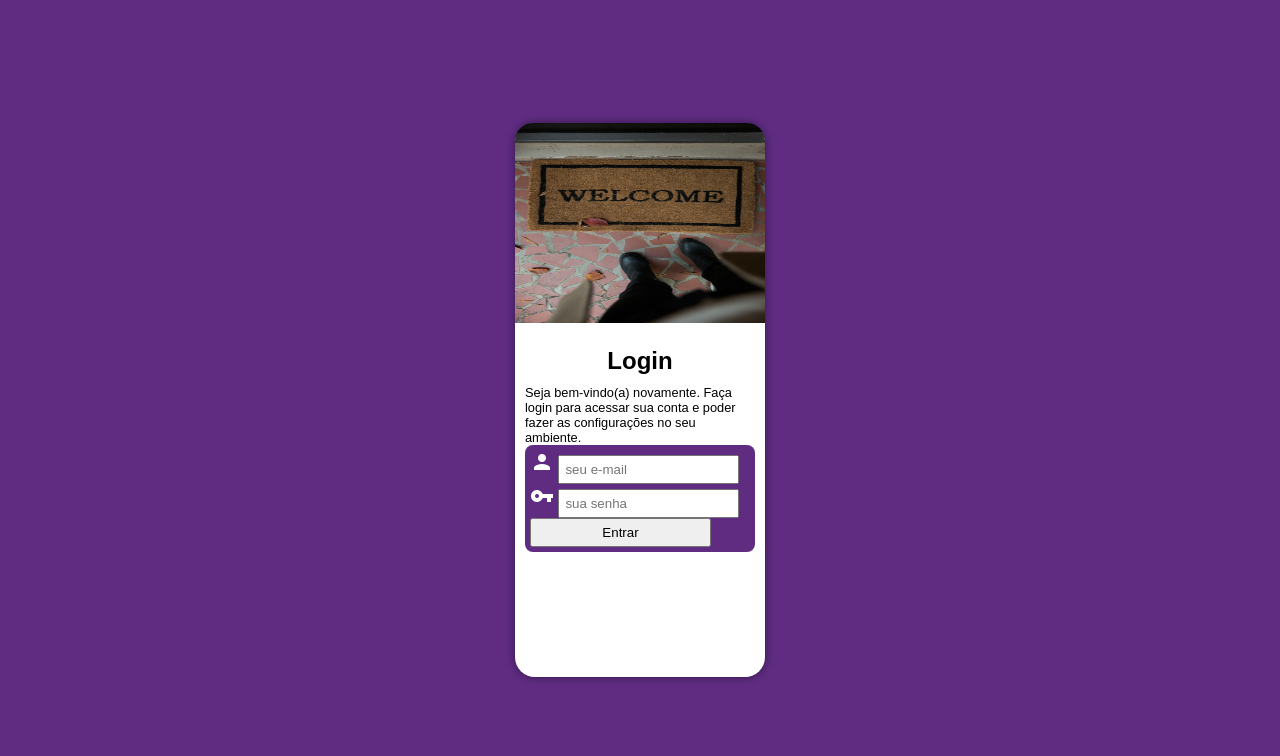
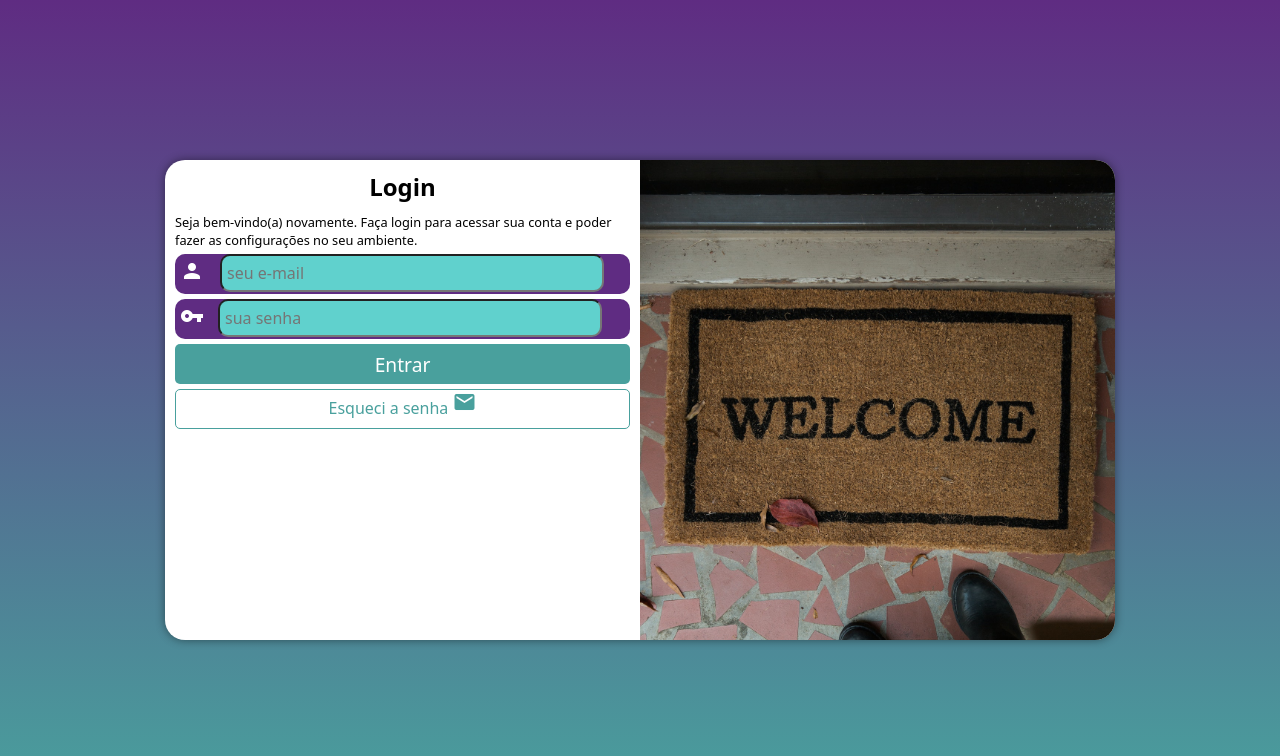
Before and after one commit to VictorMFL/projeto-login, a plain HTML site: page index.html in a window 1280 px wide. Drawn offline with Linux system fonts and the light colour scheme.

Commit message:
projeto login 70% feito por mim

```diff
--- /dev/null
+++ b/estilos/media-query.css
@@ -0,0 +1,72 @@
+@charset "UTF-8";
+
+/* Typical Device Breakpoints
+-----------------------------
+pequenas telas: até 600px
+Celular: de 600px até  768px
+Tablet: de 768px até 992px
+Desktop:de 992px até 1200px
+TV: acima de 1200px.
+*/
+
+
+@media screen and (min-width:768px) and (max-width:992px) {
+
+    body {
+        background-image: linear-gradient(to top, #49a09d, #5f2c82 );
+    }
+
+    section#login {
+        width: 80vw;
+    }
+
+    section#login > div#imagem {
+        float: left;
+        width: 30%;
+        height: 100%;
+    }
+
+    section#login > div#formulario {
+        float: right;
+        width: 70%;
+    }
+
+    input#iemail {
+        width: 48vw;
+    }
+
+    input#isenha {
+        width: 48vw;
+    }
+}
+
+@media screen and (min-width:992px) {
+
+    body {
+        background-image: linear-gradient(to top, #49a09d, #5f2c82 );
+    }
+
+    section#login {
+        width: 950px;
+        height: 60%;
+    }
+
+    section#login > div#imagem {
+        float: right;
+        width: 50%;
+        height: 100%;
+    }
+
+    section#login > div#formulario {
+        float: left;
+        width: 50%;
+    }
+
+    input#iemail {
+        width: 30vw;
+    }
+
+    input#isenha {
+        width: 30vw;
+    }
+}
--- a/estilos/style.css
+++ b/estilos/style.css
@@ -1,14 +1,4 @@
 @charset "UTF-8";
-
-
-/* Typical Device Breakpoints
------------------------------
-pequenas telas: até 600px
-Celular: de 600px até  768px
-Tablet: de 768px até 992px
-Desktop:de 992px até 1200px
-TV: acima de 1200px.
-*/
 
 
 /*
@@ -26,7 +16,7 @@ TV: acima de 1200px.
 * {
     margin: 0px;
     padding: 0px;
-    font-family: Arial, Helvetica, sans-serif;
+    font-family: system-ui, -apple-system, BlinkMacSystemFont, 'Segoe UI', Roboto, Oxygen, Ubuntu, Cantarell, 'Open Sans', 'Helvetica Neue', sans-serif;
     box-sizing: border-box;
 }
 
@@ -52,48 +42,117 @@ section {
 section#login {
     box-shadow: 0px 0px 10px rgb(0 0 0 / 45%);
     width: 250px;
+    height: 515px;
     position: absolute;
+    border-radius: 20px;
+    display: block;
     top: 50%;
     left: 50%;
+    overflow: hidden;
     transform: translate(-50%, -50%);
     background-color: white;
+    transition: width 0.3s, height 0.3s;
+    transition-timing-function: ease;
 }
 
-div > img {
+div#imagem {
+    background-image: url(../imagens/img-login.jpg);
     background-position: center top;
     height: 200px;
     width: 250px;
     background-size: cover;
-    border-top-left-radius: 18px;
-    border-top-right-radius: 18px;
+    display: block;
 }
 
 div#formulario {
     padding: 10px;
-    height: 350px;
+    display: block;
 }
 
 div > h1 {
     text-align: center;
-    padding: 10px;
+    margin-bottom: 10px;
 }
 
 div > p {
     font-size: 0.8em;
+    padding-bottom: 5px;
 }
 
-i{
+i#person {
     color: white;
+    width: 100%;
+    height: 40px;
+    background-color: var(--cor02);
+    padding: 5px;
+    border-radius: 10px;
+    display: inline-block;
+    margin-bottom: 5px;
 }
 
- form {
-    background-color: var(--cor02);
-    width: 230px;
+input#iemail {
+    height: 38px;
+    position: absolute;
+    width: 73%;
+    margin-top: 1px;
+    border-radius: 10px;
+    background-color:#60d1cd;
+    display: block;
+    margin-top: -45px;
+    margin-left: 45px;
     padding: 5px;
-    border-radius: 8px;
+    font-size: 1em;
 }
 
-input {
-    width: 181px;
+i#chave {
+    color: white;
+    width: 100%;
+    height: 40px;
+    background-color: var(--cor02);
     padding: 5px;
+    border-radius: 10px;
 }
+
+input#isenha {
+    height: 38px;
+    position: absolute;
+    width: 74%;
+    margin-top: -40px;
+    margin-left: 43px;
+    border-radius: 10px;
+    background-color:#60d1cd;
+    padding: 5px;
+    font-size: 1em;
+}
+
+input#entrar {
+    background-color: var(--cor01);
+    border: none;
+    width: 100%;
+    height: 40px;
+    border-radius: 5px;
+    color: white;
+    margin-top: 5px;
+    font-size: 1.2em;
+    cursor: pointer;
+}
+
+input#entrar:hover {
+    background-color: #214b49;
+}
+
+a {
+    display: block;
+    text-decoration: none;
+    color:var(--cor01) ;
+    border: 1px solid #49a09d;
+    width: 100%;
+    height: 40px;
+    margin-top: 5px;
+    border-radius: 5px;
+    text-align: center;
+}
+
+#mail {
+    display: inline-block;
+}
--- a/index.html
+++ b/index.html
@@ -6,23 +6,33 @@
     <meta name="viewport" content="width=device-width, initial-scale=1.0">
     <title>Projeto login</title>
     <link rel="stylesheet" href="estilos/style.css">
+    <link rel="stylesheet" href="estilos/media-query.css">
     <link rel="stylesheet" href="https://fonts.googleapis.com/icon?family=Material+Icons">
 </head>
 <body>
     <main>
         <section id="login">
             <div id="imagem">
-                <img src="imagens/img-login.jpg" alt="imagem-login">
+                <!--Aqui vai a imagem em css-->
             </div>
             <div id="formulario" class="campo">
                 <h1>Login</h1>
                 <p>Seja bem-vindo(a) novamente. Faça login para acessar sua conta e poder fazer as configurações no seu ambiente.</p>
+
                 <form action="login.php" method="post" autocomplete="on">
-                    <i class="material-icons">person</i>
+                    <label for="iemail">
+                    <i class="material-icons" id="person">person</i>
+
+
                     <input type="email" name="email" id="iemail" placeholder="seu e-mail" required>
-                    <i class="material-icons">vpn_key</i>
-                    <input type="password" name="senha" id="isenha" placeholder="sua senha">
-                    <input type="submit" value="Entrar" id="entar">
+                     </label>
+                     <label for="isenha">
+                    <i class="material-icons" id="chave">vpn_key</i>
+
+                    <input type="password" name="senha" id="isenha" placeholder="sua senha" required>
+                    </label>
+                    <input type="submit" value="Entrar" id="entrar">
+                    <a href="esqueci-senha.html">Esqueci a senha <i class="material-icons" id="mail">mail</i></a>
                 </form>
             </div>
         </section>
```
Also changed, not shown: esqueci-senha.html (added, +12 -0 lines).
